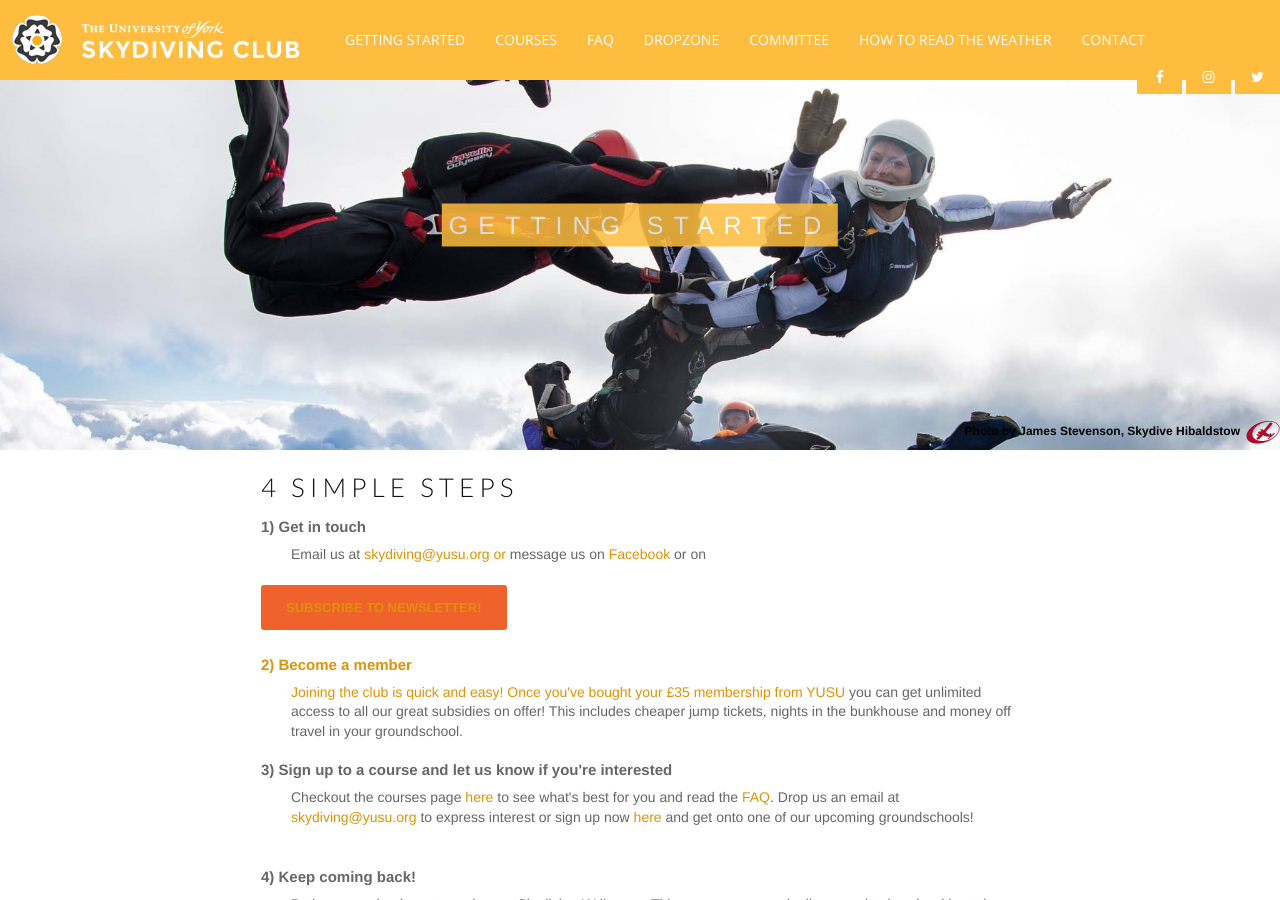
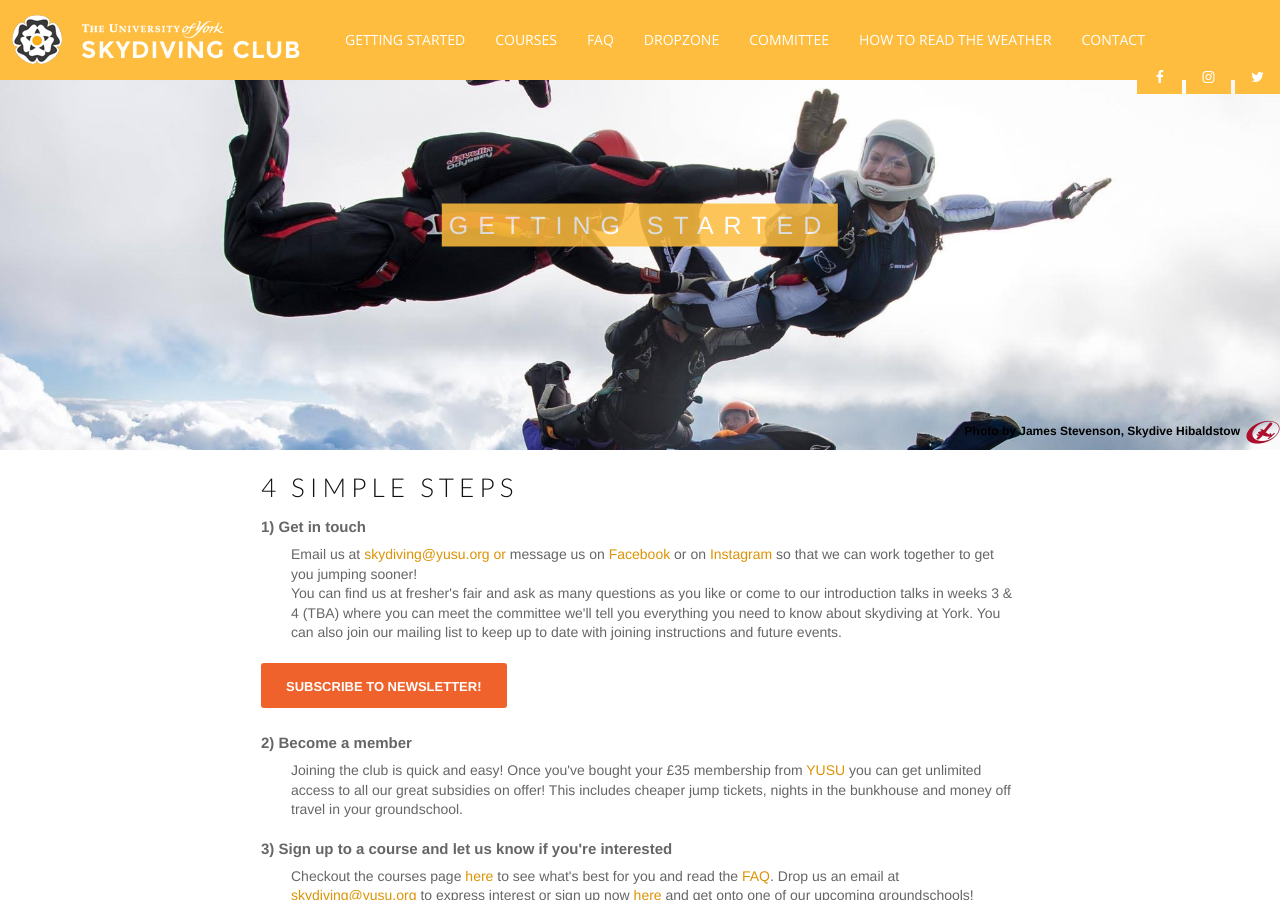
Before and after one commit to uoysc/uoysc.github.io, a Jekyll site: the page built from getting-started/index.html, in a window 1280 px wide and 900 px high. Built offline with Jekyll 4.4.1, drawn with Linux system fonts in a browser that asks for light colours; nearby versions of some CDN libraries; a script that is not in the unit is left out; comment, search, counter and statistics services are not loaded; some of the changed lines change nothing that is shown.

Commit message:
Update index.html

```diff
--- a/getting-started/index.html
+++ b/getting-started/index.html
@@ -18,7 +18,7 @@
     <h3>4 Simple Steps</h3>
 
     <span class = "q_title">1) Get in touch </span>
-    <p class = "q_answer">Email us at <a href="mailto:skydiving@yusu.org"> skydiving@yusu.org or </a> message us on <a href="facebook.com/YorkSkydiving"> Facebook </a> or on <a href="https://www.instagram.com/uoyskydivingclub/> Instagram </a> so that we can work together to get you jumping sooner!
+    <p class = "q_answer">Email us at <a href="mailto:skydiving@yusu.org"> skydiving@yusu.org or </a> message us on <a href="facebook.com/YorkSkydiving"> Facebook </a> or on <a href="https://www.instagram.com/uoyskydivingclub/"> Instagram </a> so that we can work together to get you jumping sooner!
       <br>
       You can find us at fresher's fair and ask as many questions as you like or come to our introduction talks in weeks 3 & 4 (TBA) where you can meet the committee we'll tell you everything you need to know about skydiving at York.
 
@@ -42,10 +42,10 @@
 	<span class = "q_title">2) Come along to our welcome talks</span>
     <p class = "q_answer">We are running information evenings for new members to gain an insight into what skydiving really is - It’s more than falling with style - So come find out out about our club and the various skydiving courses available to you.</p>
     <ul class = "bullet" style = "padding-left: 30px;">
-      <li>2nd October 2017 19:30, Spring Lane Lecture Theatre, SLB/118</li>
-      <li>3nd October 2017 19:30, Spring Lane Lecture Theatre, SLB/118</li>
+      <li>Tuesday 4th October 2022 at Revoloution York</li>
+      <li>More information evenings will be added to meet demand</li>
     </ul>
-    <p class = "q_answer">This is a chance to meet your instructors from our Drop-Zone and members of our committee to talk about all things skydiving.</p>
+    <p class = "q_answer">This is a chance to meet your instructors from our Drop-Zone and members of our committee to talk about all things skydiving. Plus we will have a free drink for anyone that signs up on the night - who can say no to free beer and skydiving!</p>
 
     -->
 
```
